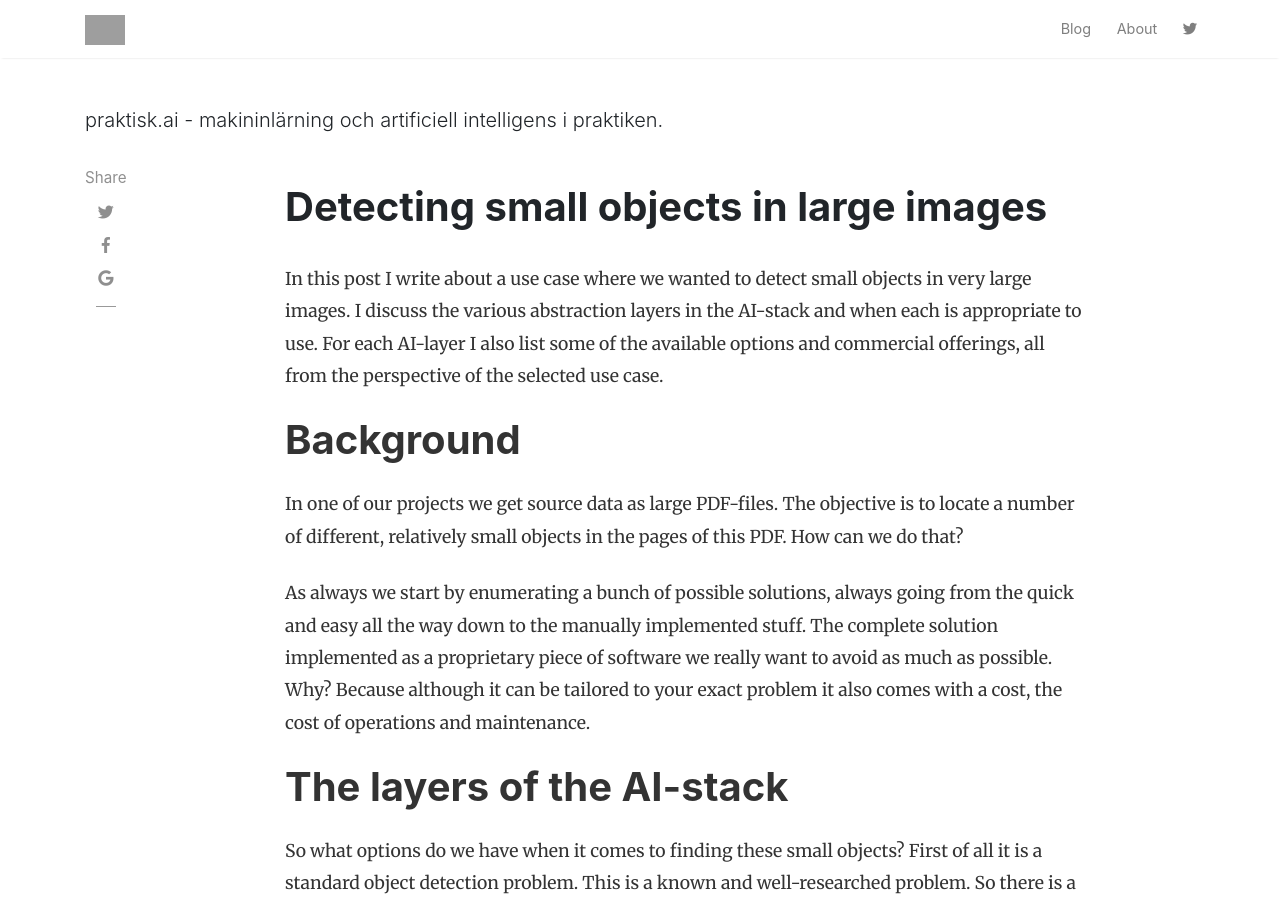
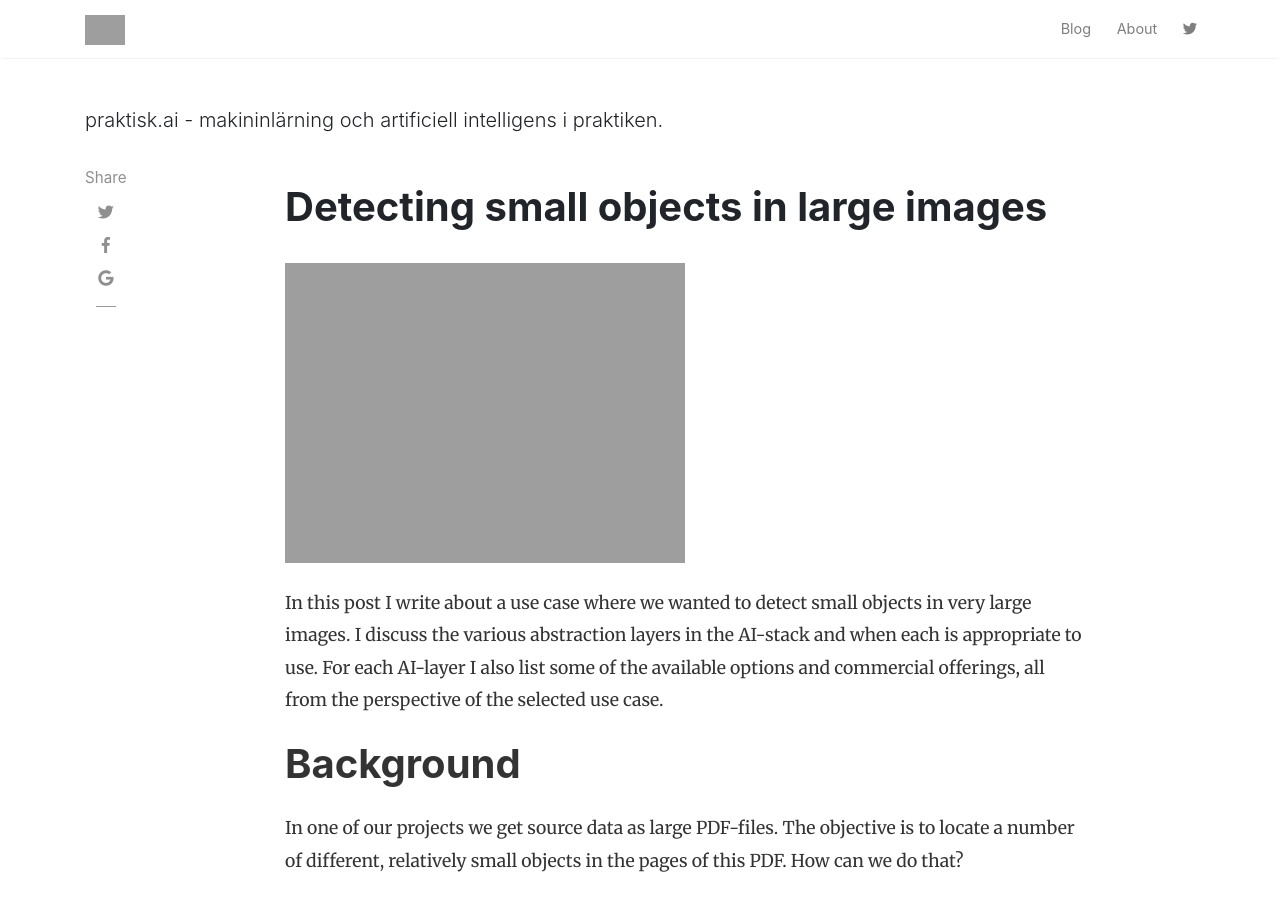
Before and after one commit to praktisk-ai/siteleaf-web, a Jekyll site: the page built from _posts/2020-10-13-detecting-small-objects-in-large-images.markdown, in a window 1280 px wide and 900 px high. Built offline with Jekyll 4.4.1, drawn with Linux system fonts in a browser that asks for light colours; nearby versions of some CDN libraries; comment, search, counter and statistics services are not loaded; grey boxes are pictures that could not be loaded.

Commit message:
Updated Detecting Small Objects In Large Images

```diff
--- a/_posts/2020-10-13-detecting-small-objects-in-large-images.markdown
+++ b/_posts/2020-10-13-detecting-small-objects-in-large-images.markdown
@@ -1,6 +1,7 @@
 ---
 title: Detecting small objects in large images
 date: 2020-10-13 15:18:00 +02:00
+image: "/uploads/little-dog-and-big-dog.jpg"
 ---
 
 In this post I write about a use case where we wanted to detect small objects in very large images. I discuss the various abstraction layers in the AI-stack and when each is appropriate to use. For each AI-layer I also list some of the available options and commercial offerings, all from the perspective of the selected use case.
```
